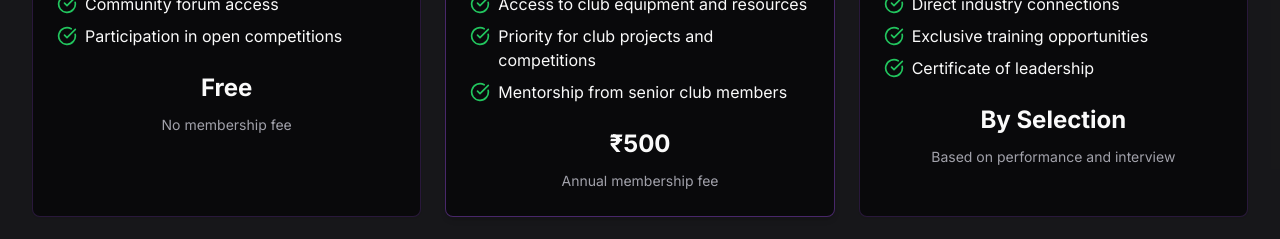
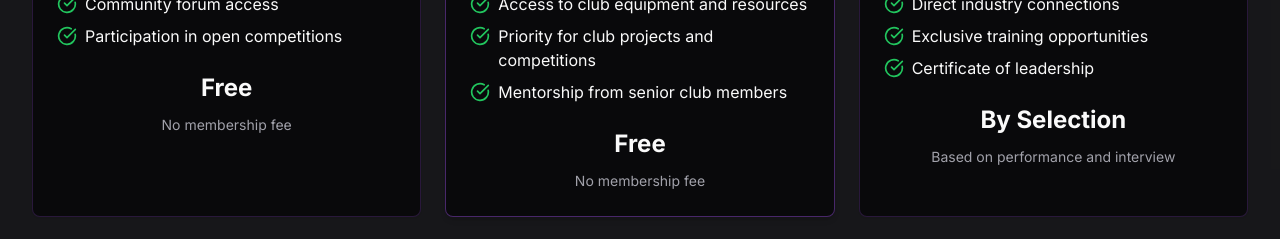
Before and after one commit to Programmers-Paradise/programmers-paradise, a Next.js app: page /join in a window 1280 px wide. Shown: the part 2880-3119 px from the top of the page. Built offline with nearby package versions, Linux system fonts and the light colour scheme.

Commit message:
Remove membership fees - make all memberships free
- Updated Club Member card to show 'Free' instead of ₹500
- Modified FAQ section to reflect that all memberships are free
- Made technical education more accessible to all students

```diff
--- a/app/join/page.tsx
+++ b/app/join/page.tsx
@@ -528,9 +528,9 @@ export default function JoinPage() {
               </CardContent>
               <CardFooter>
                 <div className="w-full text-center">
-                  <span className="block text-2xl font-bold mb-2">₹500</span>
+                  <span className="block text-2xl font-bold mb-2">Free</span>
                   <span className="text-sm text-muted-foreground">
-                    Annual membership fee
+                    No membership fee
                   </span>
                 </div>
               </CardFooter>
@@ -902,10 +902,10 @@ export default function JoinPage() {
               <AccordionItem value="item-2">
                 <AccordionTrigger>Is there a membership fee?</AccordionTrigger>
                 <AccordionContent>
-                  General membership is free. However, specialized club
-                  memberships have an annual fee of ₹500 to cover resources,
-                  equipment, and activities. This fee helps us maintain our
-                  facilities and provide quality experiences for our members.
+                  All memberships at Programmers' Paradise are completely free!
+                  Whether you choose general membership or join specialized clubs,
+                  there are no membership fees. We believe in making technical
+                  education and opportunities accessible to all students.
                 </AccordionContent>
               </AccordionItem>
               <AccordionItem value="item-3">
```
